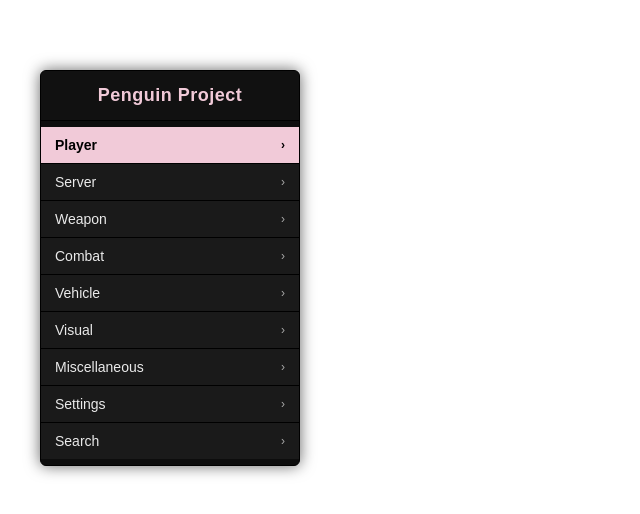
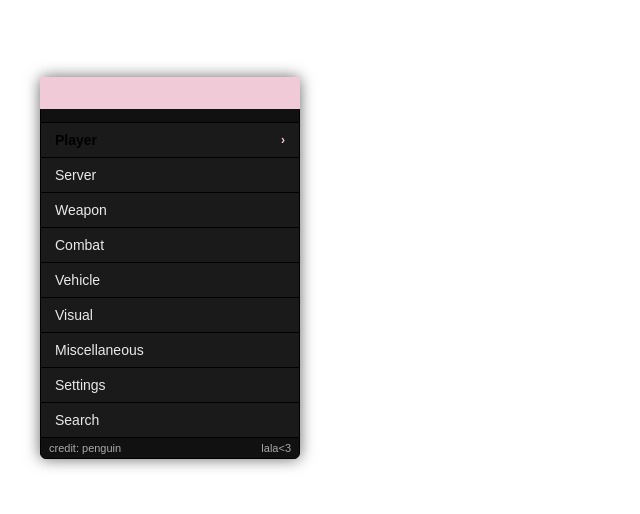
Before and after one commit to Penguin111102/penguin-ui, a plain HTML site: page index.html in a window 1280 px wide. Shown: the part 132-646 px from the top of the page, without its empty margins (0-640 px from the left). Drawn offline with Linux system fonts and the light colour scheme.

Commit message:
Update index.html

```diff
--- a/index.html
+++ b/index.html
@@ -26,27 +26,47 @@
     border-radius:6px; overflow:hidden;
     box-shadow:0 0 15px rgba(0,0,0,0.6);
     border:1px solid #000;
+    display:flex; flex-direction:column;
   }
   .banner {
-    background:#111; padding:14px;
+    background:#111; padding:12px;
     text-align:center; border-bottom:1px solid #000;
   }
   .banner h1 {
-    margin:0; font-size:18px; font-weight:700;
+    margin:0; font-size:17px; font-weight:800;
     color:var(--accent); letter-spacing:0.5px;
   }
-  .list { padding:6px 0; }
+  .list {
+    position:relative;
+    padding:0; margin:0; flex:1;
+  }
   .row {
-    padding:10px 14px; font-size:14px;
+    padding:9px 14px; font-size:14px;
     cursor:pointer; user-select:none;
     background:var(--row); border-bottom:1px solid #000;
     display:flex; justify-content:space-between; align-items:center;
+    position:relative; z-index:1;
   }
   .row:last-child { border-bottom:none; }
   .row:hover { background:var(--hover); }
-  .row.active { background:var(--accent); color:#000; font-weight:600; }
-  .arrow { font-size:12px; color:var(--muted); }
-  .row.active .arrow { color:#000; }
+  .arrow {
+    font-size:12px; color:var(--muted);
+    opacity:0; transition:opacity .2s;
+  }
+  .row.active .arrow,
+  .row:hover .arrow { opacity:1; color:var(--accent); }
+  .highlight {
+    position:absolute; left:0; width:100%; height:32px;
+    background:var(--accent); z-index:0;
+    transition:top .2s ease;
+  }
+  .row.active { color:#000; font-weight:600; }
+  .bottombar {
+    background:#111; border-top:1px solid #000;
+    padding:4px 8px; font-size:11px;
+    display:flex; justify-content:space-between;
+    color:var(--muted);
+  }
 </style>
 </head>
 <body>
@@ -54,6 +74,11 @@
     <div class="panel" id="panel">
       <div class="banner"><h1>Penguin Project</h1></div>
       <div class="list" id="menuList"></div>
+      <div class="highlight" id="highlight"></div>
+      <div class="bottombar">
+        <span>credit: penguin</span>
+        <span>lala&lt;3</span>
+      </div>
     </div>
   </div>
 
@@ -64,7 +89,10 @@
   ];
   let selected = 0;
 
-  const el = { list: document.getElementById('menuList') };
+  const el = {
+    list: document.getElementById('menuList'),
+    highlight: document.getElementById('highlight')
+  };
 
   function renderMenu(){
     el.list.innerHTML = menuItems.map((name,i)=>(
@@ -73,12 +101,12 @@
          <span class="arrow">›</span>
        </div>`
     )).join('');
-    el.list.querySelectorAll('.row').forEach(r=>{
-      r.addEventListener('click',()=>{
-        selected = +r.dataset.i; renderMenu();
-        console.log("Clicked:", menuItems[selected]);
-      });
-    });
+    updateHighlight();
+  }
+
+  function updateHighlight(){
+    const rowHeight = 32; // must match .highlight height
+    el.highlight.style.top = (selected*rowHeight)+"px";
   }
 
   window.addEventListener('message', ev=>{
```
